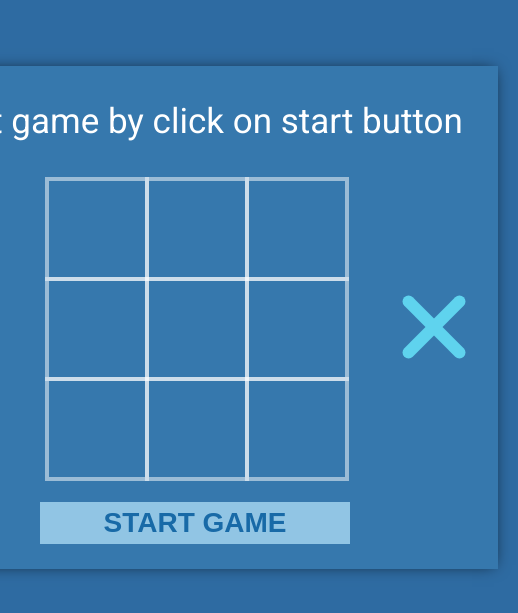
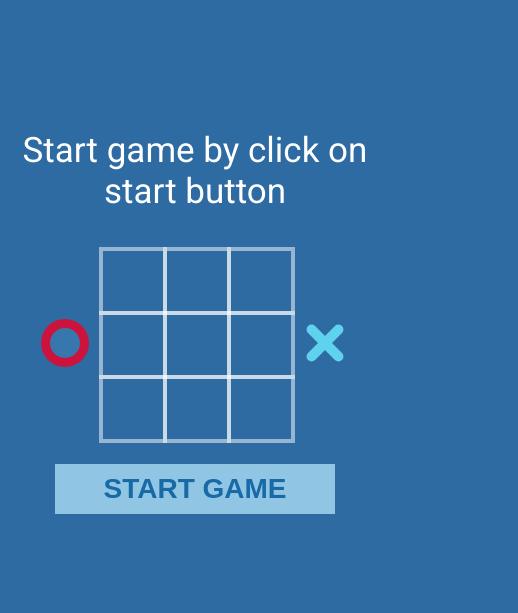
Before and after one commit to sergeigrachov/tictactoegame, an Angular app: page / in a window 390 px wide. Shown: the part 105-718 px from the top of the page, 518 px wide, since content can reach past the window. Built offline with nearby package versions, Linux system fonts and the light colour scheme; what ngx-webstorage-service would draw is missing.

Commit message:
Add responsive

```diff
--- a/src/app/app.component.css
+++ b/src/app/app.component.css
@@ -2,5 +2,6 @@
     display: flex;
     align-items: center;
     justify-content: center;
+    width: 100%;
     min-height: 100vh;
 }
--- a/src/app/engine/engine.component.css
+++ b/src/app/engine/engine.component.css
@@ -1,8 +1,8 @@
 #game-area {
     width: 1100px;
-    height: 700px;
     display: flex;
     flex-wrap: wrap;
+    margin: 20px;
     background: #3678ad;
     -webkit-box-shadow: 0px 0px 15px -4px rgba(0, 0, 0, 0.75);
     -moz-box-shadow: 0px 0px 15px -4px rgba(0, 0, 0, 0.75);
@@ -47,6 +47,7 @@ header {
     justify-content: center;
 }
 
+.col:last-of-type,
 .col:first-of-type {
     justify-content: flex-end;
     flex-wrap: nowrap;
@@ -54,7 +55,6 @@ header {
 
 .col:last-of-type {
     justify-content: flex-start;
-    flex-wrap: nowrap;
 }
 
 .field {
@@ -73,7 +73,6 @@ header {
     width: 111px;
     height: 111px;
 }
-
 
 .field:hover {
     cursor: pointer;
@@ -158,6 +157,7 @@ button {
     font-weight: 700;
     width: 100%;
     border: none;
+    padding: 5px 0;
     text-transform: uppercase;
     font-size: 40px;
     line-height: 40px;
@@ -209,9 +209,6 @@ button:hover {
 
 
 @media screen and (max-width: 1690px) {
-    #game-area {
-        height: 570px;
-    }
     #game-fields {
         grid-template-rows: repeat(3, 100px);
         grid-template-columns: repeat(3, 100px);
@@ -243,15 +240,81 @@ button:hover {
 }
 @media screen and (max-width: 1280px) {
     #game-area {
-        width: auto;
-        margin: 0 20px;
+        display: block;
+        margin: 0;
+        width: 100%;
     }
 }
 @media screen and (max-width: 768px) {
+    .container {
+        display: block;
+        min-height: auto;
+    }
     #game-area {
         height: auto;
+        box-shadow: none;
+        background: none;
     }
-    .field-area .col {
-        width: auto;
+    .field-area .col { width: auto; }
+    .field-area .col:first-of-type,
+    .field-area .col:last-of-type {
+        width: calc(100% - 320px / 2);
+    }
+    #notifications { display: block; }
+}
+@media screen and (max-width: 580px) {
+    .col {padding: 0 10px;}
+    .col:first-of-type {padding: 0 0 0 10px;}
+    .col:last-of-type {padding: 0 10px 0 0;}
+    .field.active-0::ng-deep div::after,
+    #icon-noughts {
+        width: 48px;
+        height: 48px;
+        border-radius: 48px;
+    }
+    .field.active-0::ng-deep div::before, #icon-noughts::before {
+        width: 30px;
+        height: 30px;
+        border-radius: 30px;
+        top: 9px;
+        left: 9px;
+    }
+
+    .field.active-0::ng-deep div::before {
+        top: calc(50% - 30px / 2);
+        left: calc(50% - 30px / 2);
+    }
+
+    #icon-cross {
+        width: 48px;
+        height: 48px;
+    }
+
+    .active-X::ng-deep div::after,
+    .active-X::ng-deep div::before,
+    #icon-cross::after,
+    #icon-cross::before {
+        width: 48px;
+        height: 10px;
+        border-radius: 10px;
+        top: calc(50% - 10px / 2);
+        left: calc(50% - 48px / 2);
+    }
+
+    #game-fields {
+        grid-template-rows: repeat(3, 64px);
+        grid-template-columns: repeat(3, 64px);
+    }
+    .field {
+        width: 60px;
+        height: 60px;
+    }
+    button {max-width: 280px;}
+
+    #game-fields.disabled .field.strikethrough.diagonal-rl::before,
+    #game-fields.disabled .field.strikethrough.diagonal-lr::before {
+        left: 28px;
+        height: 92px;
+        top: -16px;
     }
 }
--- a/src/styles.css
+++ b/src/styles.css
@@ -1,6 +1,5 @@
 body {
     background: #2e6ba2;
-    box-sizing: border-box;
     margin: 0;
     padding: 0;
     font-family: 'Roboto', sans-serif;
```
Also changed, not shown: 1 other file (tests, documents, lock files or other folders).
